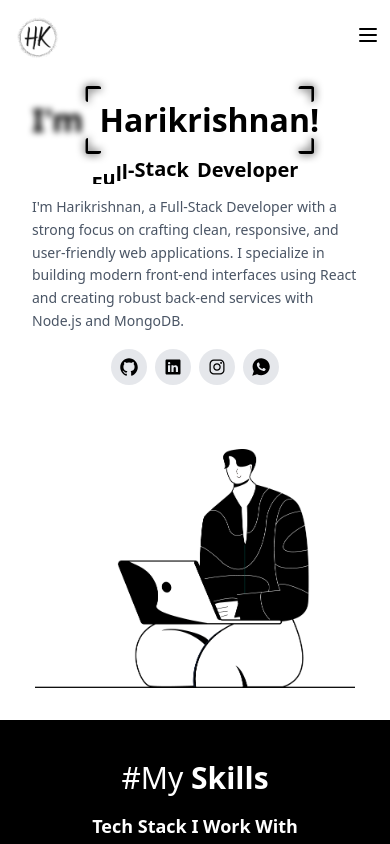
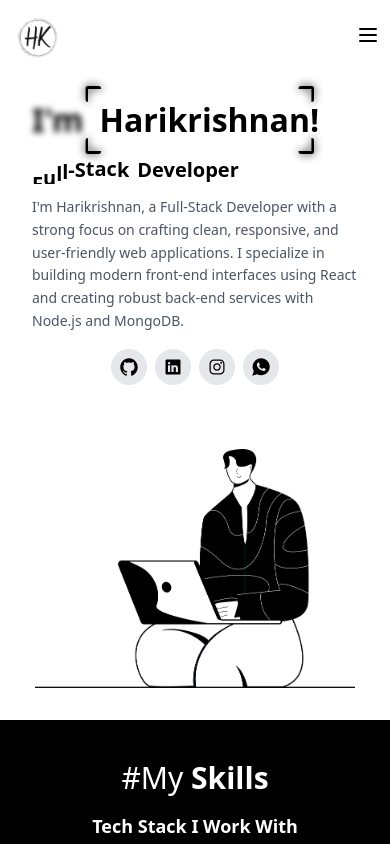
Before and after one commit to hari-1018/portfolio-app, a React (Vite) app: page / in a window 390 px wide. Shown: the top 844 px of the page. Built offline with nearby package versions, Linux system fonts and the light colour scheme.

Commit message:
fix: landing changes

```diff
--- a/src/components/Landing.jsx
+++ b/src/components/Landing.jsx
@@ -24,7 +24,7 @@ const Landing = () => {
             pauseBetweenAnimations={1}
           />
 
-          <div className="flex space-x-2 sm:space-x-3 mt-3 mb-3 justify-center md:justify-start">
+          <div className="flex space-x-2 sm:space-x-3 mt-3 mb-3">
             <RotatingText
               texts={['Full-Stack', 'Front-End', 'Web']}
               mainClassName="text-xl sm:text-2xl md:text-3xl text-black font-bold overflow-hidden"
```
